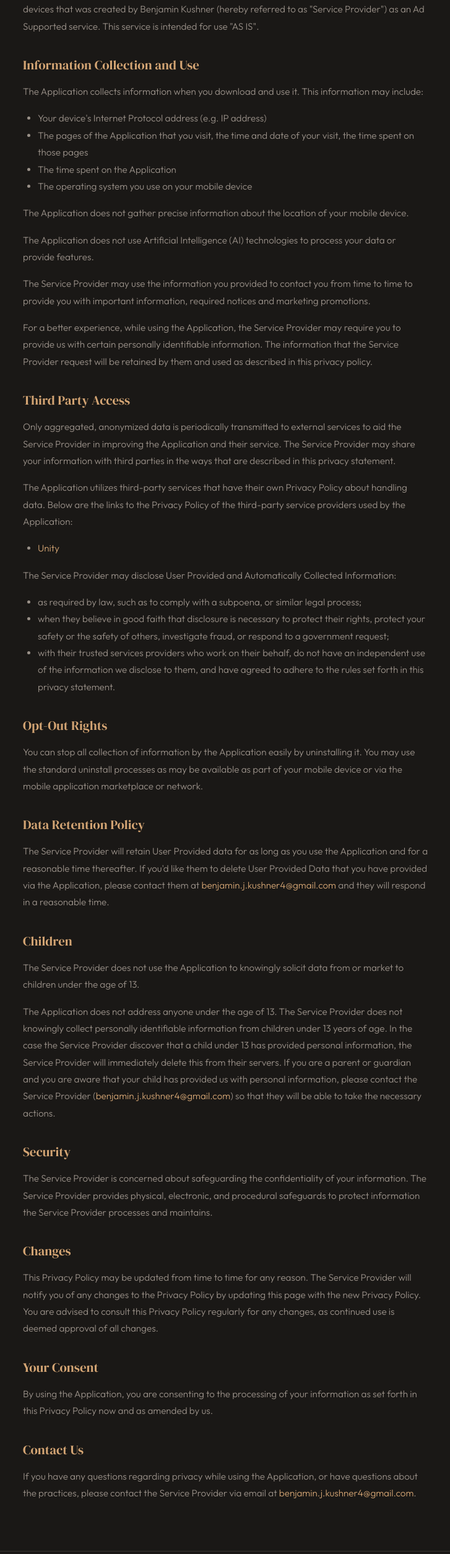
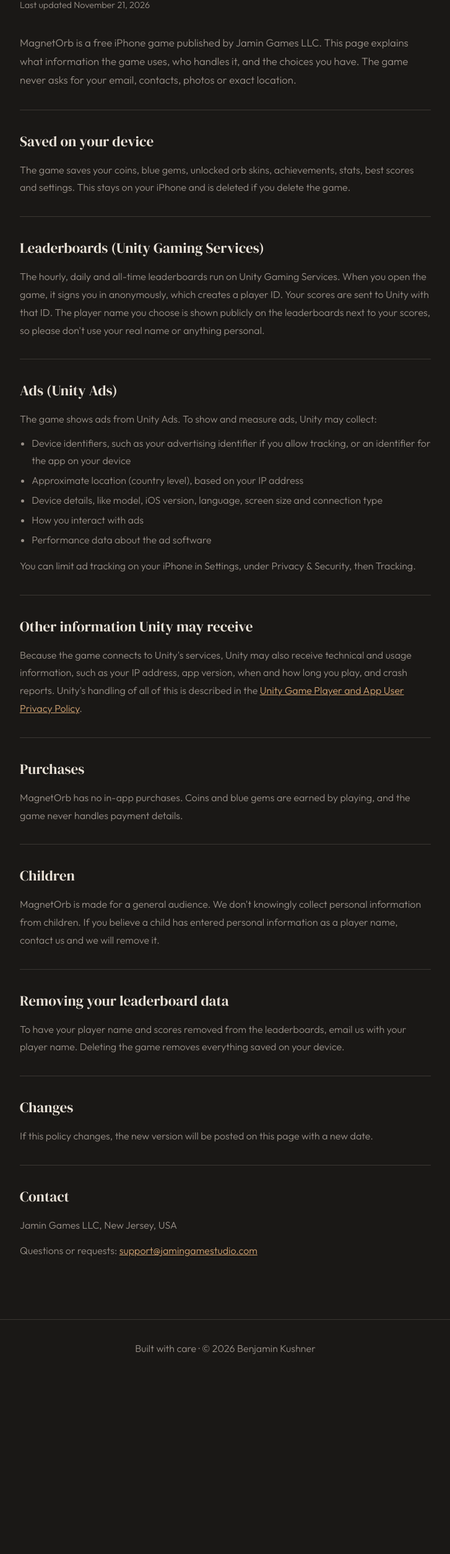
Before and after one commit to BenKushner/BenKushner.github.io, a plain HTML site: page magnetorb-privacy.html in a window 1280 px wide. Shown: the part 292-2800 px from the top of the page at 62% size, without its empty margins (276-1003 px from the left). After the commit the page ends 2515 px from the top, so only its background shows below. Drawn offline with Linux system fonts and the light colour scheme.

Commit message:
updated privacy

```diff
--- a/magnetorb-privacy.html
+++ b/magnetorb-privacy.html
@@ -6,29 +6,52 @@
 <link rel="icon" type="image/png" sizes="16x16" href="favicon-16.png">
 <link rel="apple-touch-icon" sizes="180x180" href="favicon-180.png">
 <meta name="viewport" content="width=device-width, initial-scale=1.0">
-<title>MagnetOrb — Privacy Policy</title>
+<title>MagnetOrb Privacy Policy — Jamin Games</title>
 <link rel="preconnect" href="https://fonts.googleapis.com">
 <link href="https://fonts.googleapis.com/css2?family=DM+Serif+Display&family=Outfit:wght@300;400;500;600&display=swap" rel="stylesheet">
 <style>
   *, *::before, *::after { margin: 0; padding: 0; box-sizing: border-box; }
-  :root { --bg: #1a1816; --bg-warm: #211f1c; --text: #e8e0d6; --text-dim: #9a9189; --accent: #d4a574; --border: #3a3632; }
+  :root {
+    --bg: #1a1816; --bg-warm: #211f1c; --bg-card: #2a2725;
+    --text: #e8e0d6; --text-dim: #9a9189;
+    --accent: #d4a574; --accent-glow: #e8c4a0; --accent-deep: #b8845a;
+    --border: #3a3632; --radius: 14px;
+  }
   html { scroll-behavior: smooth; }
-  body { font-family: 'Outfit', sans-serif; background: var(--bg); color: var(--text); line-height: 1.6; }
+  body { font-family: 'Outfit', sans-serif; background: var(--bg); color: var(--text); line-height: 1.6; overflow-x: hidden; }
+
   nav { position: fixed; top: 0; left: 0; right: 0; z-index: 100; padding: 1.5rem 3rem; display: flex; justify-content: space-between; align-items: center; background: linear-gradient(to bottom, var(--bg) 60%, transparent); }
   .nav-logo { font-family: 'DM Serif Display', serif; font-size: 1.3rem; color: var(--accent); letter-spacing: 0.02em; text-decoration: none; }
   .nav-links { display: flex; gap: 2.5rem; list-style: none; }
   .nav-links a { color: var(--text-dim); text-decoration: none; font-size: 0.88rem; font-weight: 400; letter-spacing: 0.06em; text-transform: uppercase; transition: color 0.3s ease; }
   .nav-links a:hover { color: var(--text); }
-  .page-content { max-width: 750px; margin: 0 auto; padding: 8rem 3rem 4rem; }
-  .page-content h1 { font-family: 'DM Serif Display', serif; font-size: 2.5rem; font-weight: 400; margin-bottom: 0.5rem; }
-  .page-content .subtitle { color: var(--text-dim); font-size: 0.9rem; margin-bottom: 2.5rem; font-weight: 300; }
-  .page-content h2 { font-family: 'DM Serif Display', serif; font-size: 1.3rem; font-weight: 400; margin: 2rem 0 0.8rem; color: var(--accent); }
-  .page-content p { color: var(--text-dim); font-weight: 300; font-size: 0.95rem; line-height: 1.8; margin-bottom: 1rem; }
-  .page-content ul { color: var(--text-dim); font-weight: 300; font-size: 0.95rem; line-height: 1.8; margin-bottom: 1rem; padding-left: 1.5rem; }
-  .page-content a { color: var(--accent); text-decoration: none; transition: opacity 0.3s; }
-  .page-content a:hover { opacity: 0.8; }
-  footer { text-align: center; padding: 2rem 3rem; color: var(--text-dim); font-size: 0.78rem; border-top: 1px solid var(--border); max-width: 750px; margin: 0 auto; }
-  @media (max-width: 768px) { nav { padding: 1.2rem 1.5rem; } .page-content { padding: 7rem 1.5rem 3rem; } }
+
+  .page-content { max-width: 760px; margin: 0 auto; padding: 8rem 3rem 4rem; }
+  .back-link { display: inline-flex; align-items: center; gap: 0.5rem; color: var(--text-dim); text-decoration: none; font-size: 0.85rem; letter-spacing: 0.05em; margin-bottom: 2.5rem; transition: color 0.3s ease; }
+  .back-link:hover { color: var(--accent); }
+
+  .label { font-size: 0.72rem; text-transform: uppercase; letter-spacing: 0.12em; color: var(--accent); margin-bottom: 0.8rem; font-weight: 500; }
+  h1 { font-family: 'DM Serif Display', serif; font-size: clamp(2.2rem, 5vw, 3rem); font-weight: 400; line-height: 1.15; margin-bottom: 0.6rem; }
+  .date { color: var(--text-dim); font-size: 0.9rem; margin-bottom: 2rem; }
+  .intro { color: var(--text-dim); font-weight: 300; font-size: 1.05rem; line-height: 1.8; padding-bottom: 2rem; border-bottom: 1px solid var(--border); }
+
+  section { padding: 2rem 0; border-bottom: 1px solid var(--border); }
+  section:last-of-type { border-bottom: none; }
+  h2 { font-family: 'DM Serif Display', serif; font-size: 1.45rem; font-weight: 400; margin-bottom: 0.8rem; }
+  p, li { color: var(--text-dim); font-weight: 300; font-size: 1rem; line-height: 1.8; }
+  p + p { margin-top: 0.8rem; }
+  ul { margin: 0.6rem 0 0.8rem 1.2rem; }
+  li { margin: 0.2rem 0; }
+  a { color: var(--accent); }
+  a:hover { color: var(--accent-glow); }
+
+  footer { text-align: center; padding: 2rem 3rem; color: var(--text-dim); font-size: 0.78rem; border-top: 1px solid var(--border); max-width: 760px; margin: 0 auto; }
+
+  @media (max-width: 768px) {
+    nav { padding: 1.2rem 1rem; }
+    .page-content { padding: 7rem 1rem 3rem; }
+  }
+  @media (max-width: 500px) { .nav-links { gap: 1.5rem; } .nav-links a { font-size: 0.78rem; } }
 </style>
 </head>
 <body>
@@ -42,60 +65,71 @@
 </nav>
 
 <div class="page-content">
+  <a href="magnetorb.html" class="back-link">
+    <svg width="16" height="16" viewBox="0 0 24 24" fill="none" stroke="currentColor" stroke-width="2" stroke-linecap="round" stroke-linejoin="round"><path d="M19 12H5"/><path d="m12 19-7-7 7-7"/></svg>
+    Back to MagnetOrb
+  </a>
+
+  <p class="label">MagnetOrb · iOS</p>
   <h1>Privacy Policy</h1>
-  <p class="subtitle">MagnetOrb · Effective April 12, 2026</p>
+  <p class="date">Last updated November 21, 2026</p>
+  <p class="intro">MagnetOrb is a free iPhone game published by Jamin Games LLC. This page explains what information the game uses, who handles it, and the choices you have. The game never asks for your email, contacts, photos or exact location.</p>
 
-  <p>This privacy policy applies to the MagnetOrb app (hereby referred to as "Application") for mobile devices that was created by Benjamin Kushner (hereby referred to as "Service Provider") as an Ad Supported service. This service is intended for use "AS IS".</p>
+  <section>
+    <h2>Saved on your device</h2>
+    <p>The game saves your coins, blue gems, unlocked orb skins, achievements, stats, best scores and settings. This stays on your iPhone and is deleted if you delete the game.</p>
+  </section>
 
-  <h2>Information Collection and Use</h2>
-  <p>The Application collects information when you download and use it. This information may include:</p>
-  <ul>
-    <li>Your device's Internet Protocol address (e.g. IP address)</li>
-    <li>The pages of the Application that you visit, the time and date of your visit, the time spent on those pages</li>
-    <li>The time spent on the Application</li>
-    <li>The operating system you use on your mobile device</li>
-  </ul>
-  <p>The Application does not gather precise information about the location of your mobile device.</p>
-  <p>The Application does not use Artificial Intelligence (AI) technologies to process your data or provide features.</p>
-  <p>The Service Provider may use the information you provided to contact you from time to time to provide you with important information, required notices and marketing promotions.</p>
-  <p>For a better experience, while using the Application, the Service Provider may require you to provide us with certain personally identifiable information. The information that the Service Provider request will be retained by them and used as described in this privacy policy.</p>
+  <section>
+    <h2>Leaderboards (Unity Gaming Services)</h2>
+    <p>The hourly, daily and all-time leaderboards run on Unity Gaming Services. When you open the game, it signs you in anonymously, which creates a player ID. Your scores are sent to Unity with that ID. The player name you choose is shown publicly on the leaderboards next to your scores, so please don't use your real name or anything personal.</p>
+  </section>
 
-  <h2>Third Party Access</h2>
-  <p>Only aggregated, anonymized data is periodically transmitted to external services to aid the Service Provider in improving the Application and their service. The Service Provider may share your information with third parties in the ways that are described in this privacy statement.</p>
-  <p>The Application utilizes third-party services that have their own Privacy Policy about handling data. Below are the links to the Privacy Policy of the third-party service providers used by the Application:</p>
-  <ul>
-    <li><a href="https://unity3d.com/legal/privacy-policy" target="_blank">Unity</a></li>
-  </ul>
-  <p>The Service Provider may disclose User Provided and Automatically Collected Information:</p>
-  <ul>
-    <li>as required by law, such as to comply with a subpoena, or similar legal process;</li>
-    <li>when they believe in good faith that disclosure is necessary to protect their rights, protect your safety or the safety of others, investigate fraud, or respond to a government request;</li>
-    <li>with their trusted services providers who work on their behalf, do not have an independent use of the information we disclose to them, and have agreed to adhere to the rules set forth in this privacy statement.</li>
-  </ul>
+  <section>
+    <h2>Ads (Unity Ads)</h2>
+    <p>The game shows ads from Unity Ads. To show and measure ads, Unity may collect:</p>
+    <ul>
+      <li>Device identifiers, such as your advertising identifier if you allow tracking, or an identifier for the app on your device</li>
+      <li>Approximate location (country level), based on your IP address</li>
+      <li>Device details, like model, iOS version, language, screen size and connection type</li>
+      <li>How you interact with ads</li>
+      <li>Performance data about the ad software</li>
+    </ul>
+    <p>You can limit ad tracking on your iPhone in Settings, under Privacy &amp; Security, then Tracking.</p>
+  </section>
 
-  <h2>Opt-Out Rights</h2>
-  <p>You can stop all collection of information by the Application easily by uninstalling it. You may use the standard uninstall processes as may be available as part of your mobile device or via the mobile application marketplace or network.</p>
+  <section>
+    <h2>Other information Unity may receive</h2>
+    <p>Because the game connects to Unity's services, Unity may also receive technical and usage information, such as your IP address, app version, when and how long you play, and crash reports. Unity's handling of all of this is described in the <a href="https://unity.com/legal/game-player-and-app-user-privacy-policy" target="_blank" rel="noopener">Unity Game Player and App User Privacy Policy</a>.</p>
+  </section>
 
-  <h2>Data Retention Policy</h2>
-  <p>The Service Provider will retain User Provided data for as long as you use the Application and for a reasonable time thereafter. If you'd like them to delete User Provided Data that you have provided via the Application, please contact them at <a href="mailto:benjamin.j.kushner4@gmail.com">benjamin.j.kushner4@gmail.com</a> and they will respond in a reasonable time.</p>
+  <section>
+    <h2>Purchases</h2>
+    <p>MagnetOrb has no in-app purchases. Coins and blue gems are earned by playing, and the game never handles payment details.</p>
+  </section>
 
-  <h2>Children</h2>
-  <p>The Service Provider does not use the Application to knowingly solicit data from or market to children under the age of 13.</p>
-  <p>The Application does not address anyone under the age of 13. The Service Provider does not knowingly collect personally identifiable information from children under 13 years of age. In the case the Service Provider discover that a child under 13 has provided personal information, the Service Provider will immediately delete this from their servers. If you are a parent or guardian and you are aware that your child has provided us with personal information, please contact the Service Provider (<a href="mailto:benjamin.j.kushner4@gmail.com">benjamin.j.kushner4@gmail.com</a>) so that they will be able to take the necessary actions.</p>
+  <section>
+    <h2>Children</h2>
+    <p>MagnetOrb is made for a general audience. We don't knowingly collect personal information from children. If you believe a child has entered personal information as a player name, contact us and we will remove it.</p>
+  </section>
 
-  <h2>Security</h2>
-  <p>The Service Provider is concerned about safeguarding the confidentiality of your information. The Service Provider provides physical, electronic, and procedural safeguards to protect information the Service Provider processes and maintains.</p>
+  <section>
+    <h2>Removing your leaderboard data</h2>
+    <p>To have your player name and scores removed from the leaderboards, email us with your player name. Deleting the game removes everything saved on your device.</p>
+  </section>
 
-  <h2>Changes</h2>
-  <p>This Privacy Policy may be updated from time to time for any reason. The Service Provider will notify you of any changes to the Privacy Policy by updating this page with the new Privacy Policy. You are advised to consult this Privacy Policy regularly for any changes, as continued use is deemed approval of all changes.</p>
+  <section>
+    <h2>Changes</h2>
+    <p>If this policy changes, the new version will be posted on this page with a new date.</p>
+  </section>
 
-  <h2>Your Consent</h2>
-  <p>By using the Application, you are consenting to the processing of your information as set forth in this Privacy Policy now and as amended by us.</p>
-
-  <h2>Contact Us</h2>
-  <p>If you have any questions regarding privacy while using the Application, or have questions about the practices, please contact the Service Provider via email at <a href="mailto:benjamin.j.kushner4@gmail.com">benjamin.j.kushner4@gmail.com</a>.</p>
+  <section>
+    <h2>Contact</h2>
+    <p>Jamin Games LLC, New Jersey, USA</p>
+    <p>Questions or requests: <a href="mailto:support@jamingamestudio.com">support@jamingamestudio.com</a></p>
+  </section>
 </div>
 
-<footer><p>© 2026 Benjamin Kushner</p></footer>
+<footer><p>Built with care · © 2026 Benjamin Kushner</p></footer>
 </body>
 </html>
```
Also changed, not shown: bouncy-towers-privacy.html (+3 -3 lines), clutch-privacy.html (+5 -5 lines), clutch-support.html (+1 -1 lines), clutch-terms.html (+3 -3 lines), hoops-gm-privacy.html (added, +130 -0 lines), hoops-gm.html (+3 -0 lines), magnetorb-support.html (+1 -1 lines).
